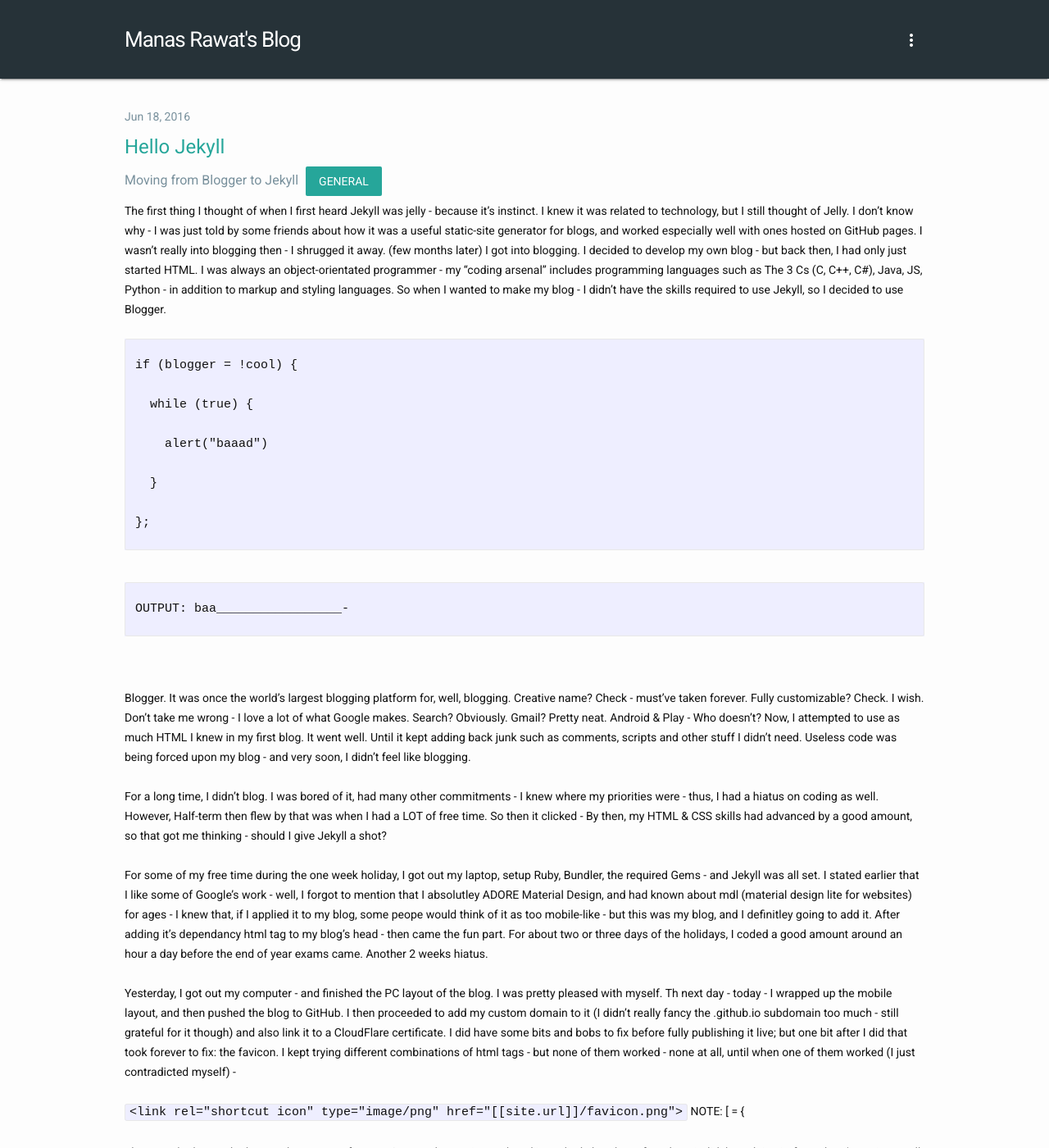
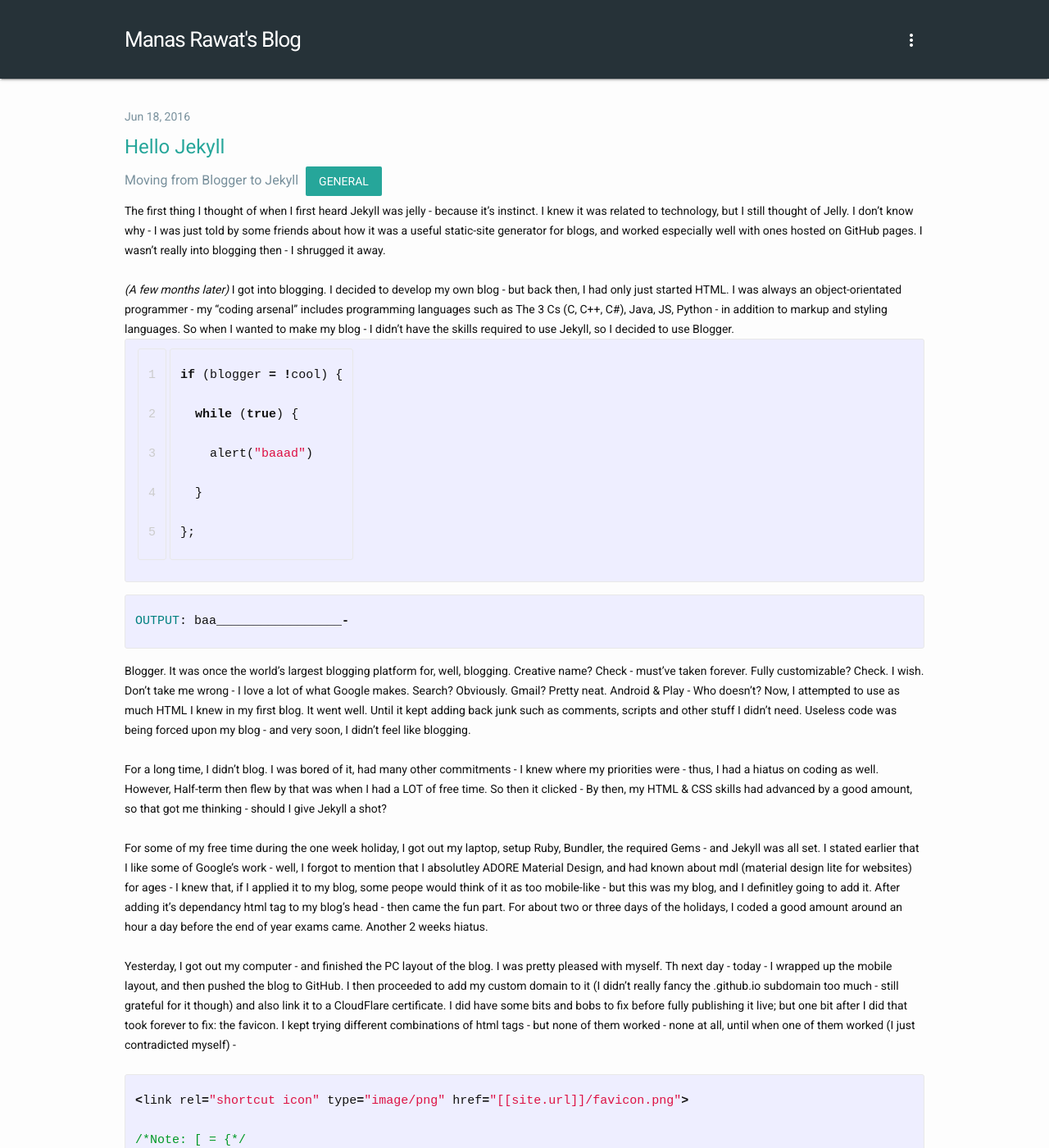
Before and after one commit to manasrawat/manasrawat.github.io, a Jekyll site: the page built from _posts/2016-06-18-hello-jekyll.markdown, in a window 1280 px wide and 1400 px high. Shown: the whole window at 82% size. Built offline with Jekyll 4.4.1, drawn with Linux system fonts in a browser that asks for light colours; nearby versions of some CDN libraries.

Commit message:
Minor syntax.css updates

````diff
--- a/_includes/head.html
+++ b/_includes/head.html
@@ -10,6 +10,7 @@
 
   <link rel="stylesheet" href="{{ "/css/main.css" | prepend: site.baseurl }}">
   <link rel="stylesheet" href="{{ "/css/styles.css" | prepend: site.baseurl }}">
+  <link rel="stylesheet" href="/css/syntax.css">
   <link rel="canonical" href="{{ page.url | replace:'index.html','' | prepend: site.baseurl | prepend: site.url }}">
   <link rel="alternate" type="application/rss+xml" title="{{ site.title }}" href="{{ "/feed.xml" | prepend: site.baseurl | prepend: site.url }}">
   <link href='https://fonts.googleapis.com/css?family=Roboto' rel='stylesheet' type='text/css'/>
--- a/_posts/2016-06-18-hello-jekyll.markdown
+++ b/_posts/2016-06-18-hello-jekyll.markdown
@@ -5,22 +5,21 @@ date:   2016-06-18 21:50:32 +0100
 categories: general
 description: "Moving from Blogger to Jekyll"
 ---
-The first thing I thought of when I first heard Jekyll was jelly - because it's instinct. I knew it was related to technology, but I still thought of Jelly. I don't know why - I was just told by some friends about how it was a useful static-site generator for blogs, and worked especially well with ones hosted on GitHub pages. I wasn't really into blogging then - I shrugged it away. (few months later) I got into blogging. I decided to develop my own blog - but back then, I had only just started HTML. I was always an object-orientated programmer - my "coding arsenal" includes programming languages such as The 3 Cs (C, C++, C#), Java, JS, Python - in addition to markup and styling languages. So when I wanted to make my blog - I didn't have the skills required to use Jekyll, so I decided to use Blogger.
+The first thing I thought of when I first heard Jekyll was jelly - because it's instinct. I knew it was related to technology, but I still thought of Jelly. I don't know why - I was just told by some friends about how it was a useful static-site generator for blogs, and worked especially well with ones hosted on GitHub pages. I wasn't really into blogging then - I shrugged it away.
 <br>
 <br>
-```
+_(A few months later)_ I got into blogging. I decided to develop my own blog - but back then, I had only just started HTML. I was always an object-orientated programmer - my "coding arsenal" includes programming languages such as The 3 Cs (C, C++, C#), Java, JS, Python - in addition to markup and styling languages. So when I wanted to make my blog - I didn't have the skills required to use Jekyll, so I decided to use Blogger.
+<br>
+{% highlight ruby linenos %}
 if (blogger = !cool) {
   while (true) {
     alert("baaad")
   }
 };
-```
-<br>
-```
+{% endhighlight %}
+{% highlight ruby %}
 OUTPUT: baa_________________-
-```
-<br>
-<br>
+{% endhighlight %}
 Blogger. It was once the world's largest blogging platform for, well, blogging. Creative name? Check - must've taken forever. Fully customizable? Check. I wish. Don't take me wrong - I love a lot of what Google makes. Search? Obviously. Gmail? Pretty neat. Android & Play - Who doesn't? Now, I attempted to use as much HTML I knew in my first blog. It went well. Until it kept adding back junk such as comments, scripts and other stuff I didn't need. Useless code was being forced upon my blog - and very soon, I didn't feel like blogging.
 <br>
 <br>
@@ -33,8 +32,10 @@ For some of my free time during the one week holiday, I got out my laptop, setup
 Yesterday, I got out my computer - and finished the PC layout of the blog. I was pretty pleased with myself. Th next day - today - I wrapped up the mobile layout, and then pushed the blog to GitHub. I then proceeded to add my custom domain to it (I didn't really fancy the .github.io subdomain too much - still grateful for it though) and also link it to a CloudFlare certificate. I did have some bits and bobs to fix before fully publishing it live; but one bit after I did that took forever to fix: the favicon. I kept trying different combinations of html tags - but none of them worked - none at all, until when one of them worked (I just contradicted myself) -
 <br>
 <br>
-```<link rel="shortcut icon" type="image/png" href="[[site.url]]/favicon.png">```
-NOTE: [ = {
+{% highlight ruby %}
+<link rel="shortcut icon" type="image/png" href="[[site.url]]/favicon.png">
+/*Note: [ = {*/
+{% endhighlight %}
 <br>
 <br>
 That... worked. It worked everywhere - apart from IE. So I used a png instead, and it worked - but then I found out it didn't work in Firefox. I then 'experimented' a little by removing ```'[[site.url]]'``` - and it... worked. I apologise to all the Firefox users - I just can't be asked to fix it now - but I'm pretty satisifed my blog's done  - even more so due to the fact that on top of the base Jekyll theme, using mdlite, I coded it. I coded my own blog.
--- /dev/null
+++ b/css/syntax.css
@@ -0,0 +1,61 @@
+.highlight  { background: #ffffff; }
+.highlight .c { color: #999988; font-style: italic } /* Comment */
+.highlight .err { color: #a61717; background-color: #e3d2d2 } /* Error */
+.highlight .k { font-weight: bold } /* Keyword */
+.highlight .o { font-weight: bold } /* Operator */
+.highlight .cm { color: #999988; font-style: italic } /* Comment.Multiline */
+.highlight .cp { color: #999999; font-weight: bold } /* Comment.Preproc */
+.highlight .c1 { color: #999988; font-style: italic } /* Comment.Single */
+.highlight .cs { color: #999999; font-weight: bold; font-style: italic } /* Comment.Special */
+.highlight .gd { color: #000000; background-color: #ffdddd } /* Generic.Deleted */
+.highlight .gd .x { color: #000000; background-color: #ffaaaa } /* Generic.Deleted.Specific */
+.highlight .ge { font-style: italic } /* Generic.Emph */
+.highlight .gr { color: #aa0000 } /* Generic.Error */
+.highlight .gh { color: #999999 } /* Generic.Heading */
+.highlight .gi { color: #000000; background-color: #ddffdd } /* Generic.Inserted */
+.highlight .gi .x { color: #000000; background-color: #aaffaa } /* Generic.Inserted.Specific */
+.highlight .go { color: #888888 } /* Generic.Output */
+.highlight .gp { color: #555555 } /* Generic.Prompt */
+.highlight .gs { font-weight: bold } /* Generic.Strong */
+.highlight .gu { color: #aaaaaa } /* Generic.Subheading */
+.highlight .gt { color: #aa0000 } /* Generic.Traceback */
+.highlight .kc { font-weight: bold } /* Keyword.Constant */
+.highlight .kd { font-weight: bold } /* Keyword.Declaration */
+.highlight .kp { font-weight: bold } /* Keyword.Pseudo */
+.highlight .kr { font-weight: bold } /* Keyword.Reserved */
+.highlight .kt { color: #445588; font-weight: bold } /* Keyword.Type */
+.highlight .m { color: #009999 } /* Literal.Number */
+.highlight .s { color: #d14 } /* Literal.String */
+.highlight .na { color: #008080 } /* Name.Attribute */
+.highlight .nb { color: #0086B3 } /* Name.Builtin */
+.highlight .nc { color: #445588; font-weight: bold } /* Name.Class */
+.highlight .no { color: #008080 } /* Name.Constant */
+.highlight .ni { color: #800080 } /* Name.Entity */
+.highlight .ne { color: #990000; font-weight: bold } /* Name.Exception */
+.highlight .nf { color: #990000; font-weight: bold } /* Name.Function */
+.highlight .nn { color: #555555 } /* Name.Namespace */
+.highlight .nt { color: #000080 } /* Name.Tag */
+.highlight .nv { color: #008080 } /* Name.Variable */
+.highlight .ow { font-weight: bold } /* Operator.Word */
+.highlight .w { color: #bbbbbb } /* Text.Whitespace */
+.highlight .mf { color: #009999 } /* Literal.Number.Float */
+.highlight .mh { color: #009999 } /* Literal.Number.Hex */
+.highlight .mi { color: #009999 } /* Literal.Number.Integer */
+.highlight .mo { color: #009999 } /* Literal.Number.Oct */
+.highlight .sb { color: #d14 } /* Literal.String.Backtick */
+.highlight .sc { color: #d14 } /* Literal.String.Char */
+.highlight .sd { color: #d14 } /* Literal.String.Doc */
+.highlight .s2 { color: #d14 } /* Literal.String.Double */
+.highlight .se { color: #d14 } /* Literal.String.Escape */
+.highlight .sh { color: #d14 } /* Literal.String.Heredoc */
+.highlight .si { color: #d14 } /* Literal.String.Interpol */
+.highlight .sx { color: #d14 } /* Literal.String.Other */
+.highlight .sr { color: #009926 } /* Literal.String.Regex */
+.highlight .s1 { color: #d14 } /* Literal.String.Single */
+.highlight .ss { color: #990073 } /* Literal.String.Symbol */
+.highlight .bp { color: #999999 } /* Name.Builtin.Pseudo */
+.highlight .vc { color: #008080 } /* Name.Variable.Class */
+.highlight .vg { color: #008080 } /* Name.Variable.Global */
+.highlight .vi { color: #008080 } /* Name.Variable.Instance */
+.highlight .il { color: #009999 } /* Literal.Number.Integer.Long */
+.highlight .lineno { color: #ccc; }
````
Also changed, not shown: README.md, _layouts/post.html (line endings or trailing spaces).
